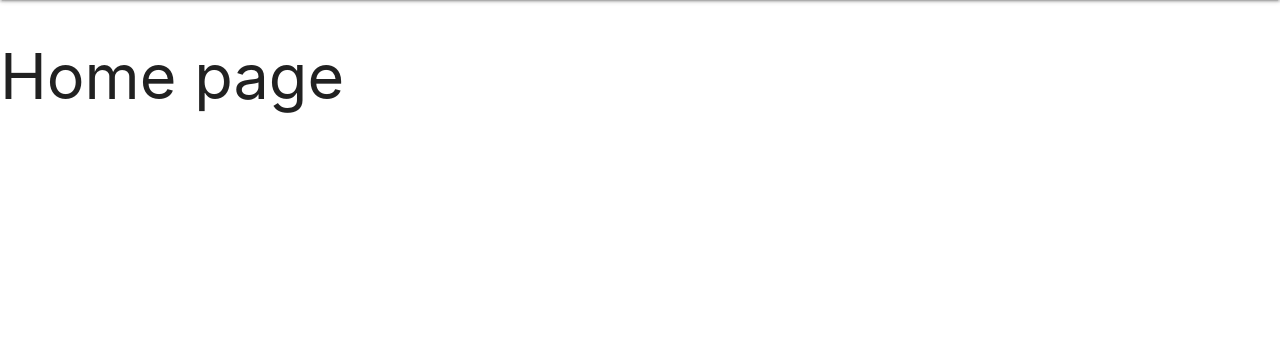
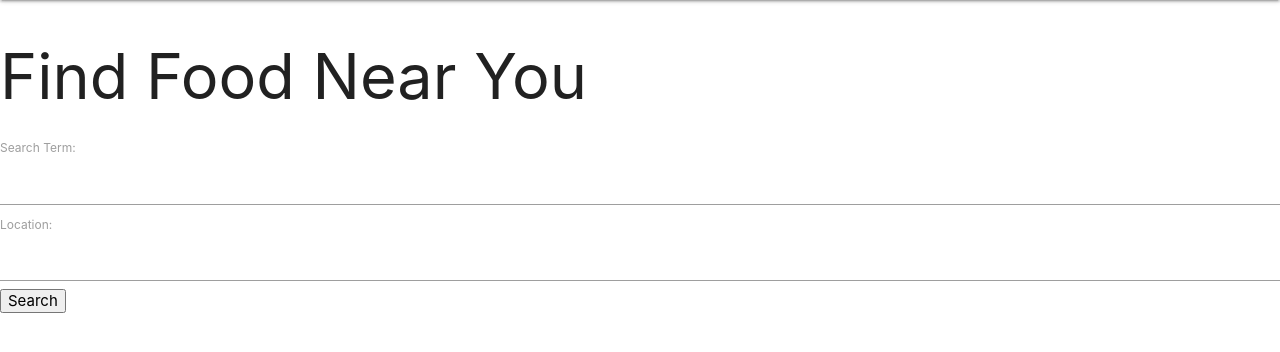
Before and after one commit to maniac-b8/tasterater, a Django app: page / in a window 1280 px wide. Shown: the part 64-416 px from the top of the page. Run offline with Django 5.2, Linux system fonts and the light colour scheme.

Commit message:
add yelp api

```diff
--- a/main_app/templates/home.html
+++ b/main_app/templates/home.html
@@ -1,6 +1,26 @@
 {% extends 'base.html' %}
 {% block content %}
 
-<h1>Home page</h1>
+<h1>Find Food Near You</h1>
+    <form method="get">
+        <label for="term">Search Term:</label>
+        <input type="text" id="term" name="term" required>
+        <label for="location">Location:</label>
+        <input type="text" id="location" name="location" required>
+        <button type="submit">Search</button>
+    </form>
 
+
+    {% if results %}
+        <h2>Results:</h2>
+        <ul>
+            {% for business in results %}
+                <li>
+                    <h3>{{ business.name }}</h3>
+                    <p>Rating: {{ business.rating }}</p>
+                    <p>Address: {{ business.location.address1 }}</p>
+                </li>
+            {% endfor %}
+        </ul>
+    {% endif %}
 {% endblock %}
--- a/main_app/views.py
+++ b/main_app/views.py
@@ -1,10 +1,17 @@
 from django.contrib.auth.forms import UserCreationForm
+from .yelp_api import search_businesses, get_business_details
+from .models import Restaurant
 from django.contrib.auth import login
 from django.shortcuts import render, redirect
 
 # Create your views here.
 
 def home(request):
+  if 'term' in request.GET and 'location' in request.GET:
+    term = request.GET['term']
+    location = request.GET['location']
+    results = search_businesses(term, location)
+    return render (request, 'home.html', {'results': results['businesses']})
   return render(request, 'home.html')
 
 def signup(request):
--- /dev/null
+++ b/main_app/yelp_api.py
@@ -0,0 +1,36 @@
+import requests
+import os
+
+
+API_KEY = os.getenv('YELP_API_KEY')
+API_HOST = 'https://api.yelp.com'
+SEARCH_PATH = '/v3/businesses/search'
+BUSINESS_PATH = '/v3/businesses/'
+
+
+def search_businesses(term=None, location=None, category=None):
+    url = f"{API_HOST}{SEARCH_PATH}"
+    headers = {
+        'Authorization' : f"Bearer {API_KEY}"
+    }
+    params = {
+        'limit': 10
+    }
+    if term:
+        params['term'] = term
+    if location:
+        params['location'] = location
+    if category:
+        params['categories'] = category
+    response = requests.get(url, headers=headers, params=params)
+    return response.json()
+
+
+
+def get_business_details(yelp_id):
+    url = f"{API_HOST}{BUSINESS_PATH}{yelp_id}"
+    headers = {
+        'Authorization' : f"Bearer {API_KEY}"
+    }
+    response = requests.get(url, headers=headers)
+    return response.json()
```
Also changed, not shown: main_app/models.py (+8 -0 lines), main_app/migrations/0001_initial.py (added).
